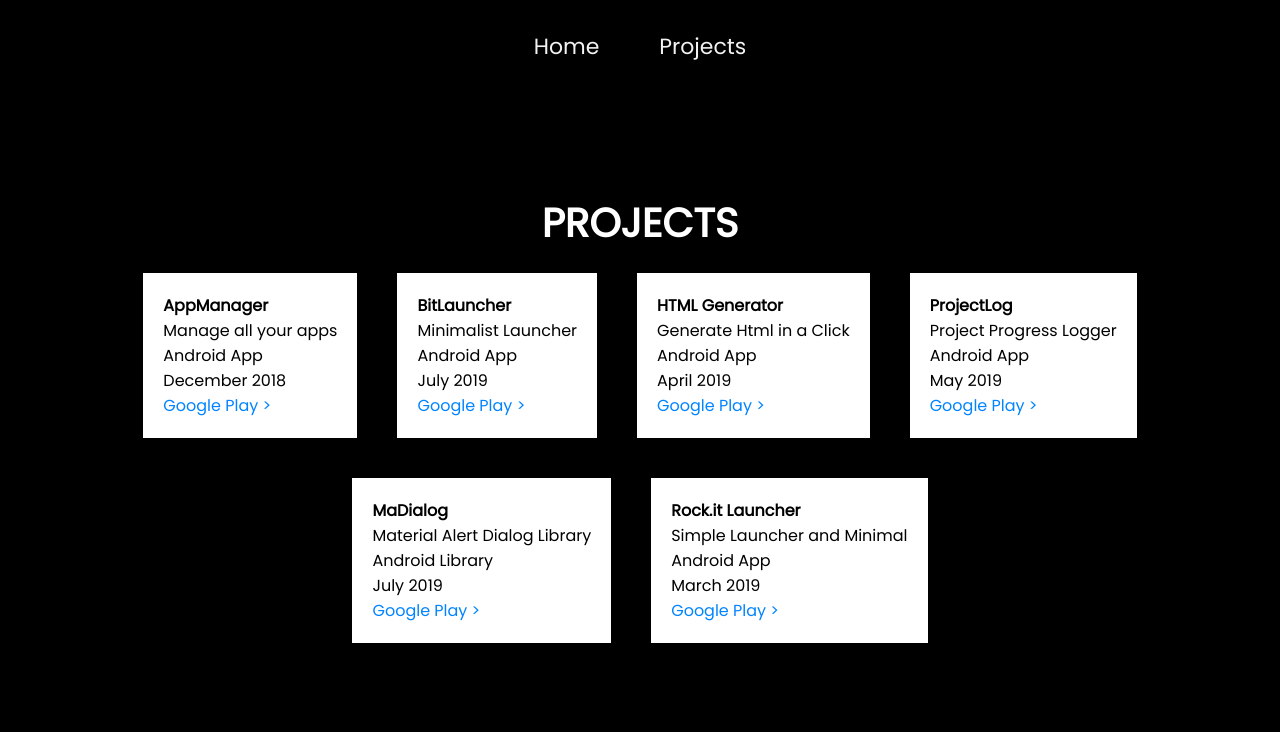
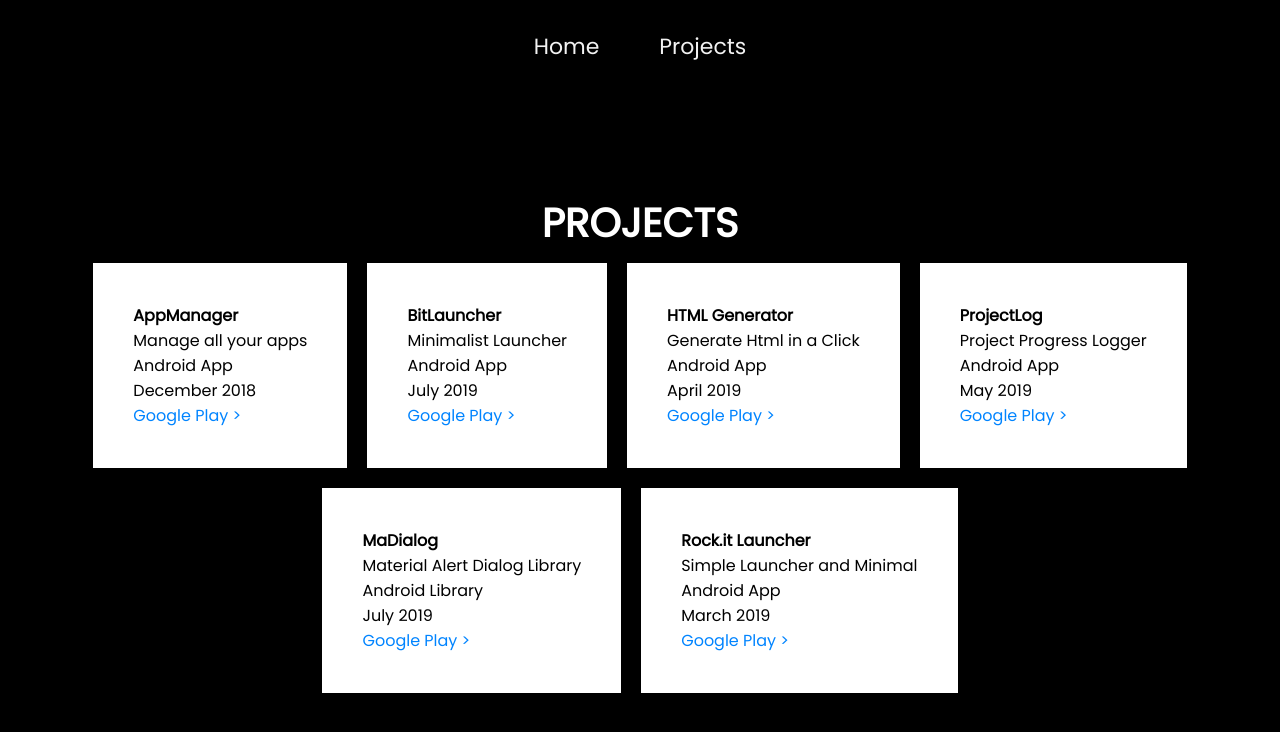
Before and after one commit to umairayub79/umairayub.codes, a React (Create React App) app: page /projects in a window 1280 px wide. Shown: the top 732 px of the page. Built offline with nearby package versions, Linux system fonts and the light colour scheme.

Commit message:
fixed padding in projects list

```diff
--- a/src/css/Project.css
+++ b/src/css/Project.css
@@ -2,14 +2,14 @@
     background: #ffffff;
     color: black;
     transition: 400ms;
-    padding: 20px;
-    margin: 20px 20px 20px 20px;
+    padding: 40px;
+    margin: 10px 10px 10px 10px;
 }
 
 .project_item:hover{
     background: rgb(214, 111, 27);
     color: #ffffff;
-    transform: scale(1.2);
+    transform: scale(1.1);
 }
 .projectLink a{
     color: rgb(0, 132, 255);
```
